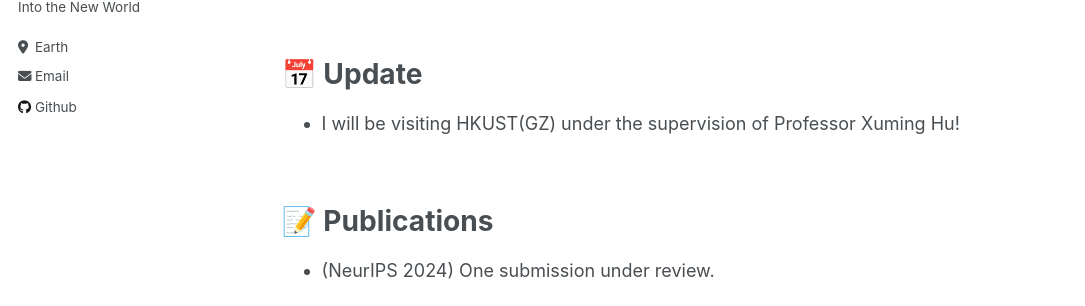
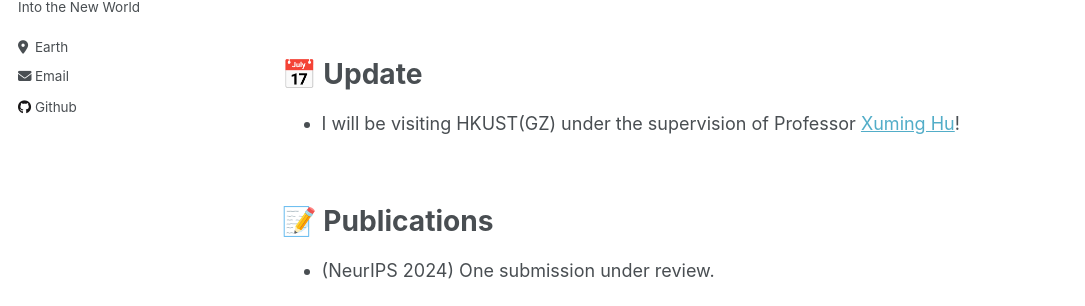
Before and after one commit to The-Martyr/the-martyr.github.io, a Jekyll site: the page built from _pages/about.md, in a window 1280 px wide and 900 px high. Shown: the part 306-612 px from the top of the window, without its empty margins (0-1085 px from the left). Built offline with Jekyll 4.4.1, drawn with Linux system fonts in a browser that asks for light colours; part of the change alters nothing that is shown.

```diff
--- a/_pages/about.md
+++ b/_pages/about.md
@@ -11,7 +11,7 @@ I'm The_Martyr, an undergraduate student interested in artificial intelligence.
 
 <br>
 # 📅 Update
-*  I will be visiting HKUST(GZ) under the supervision of Professor Xuming Hu!
+*  I will be visiting HKUST(GZ) under the supervision of Professor [Xuming Hu](https://xuminghu.github.io)!
 
 <br>
 # 📝 Publications
```
